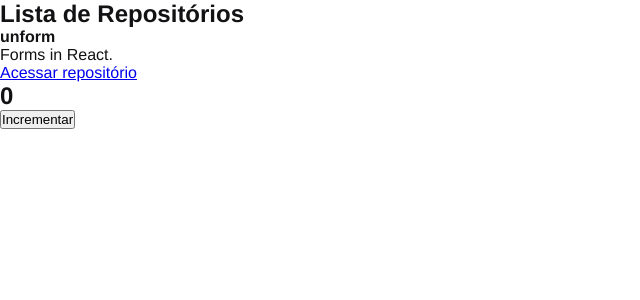
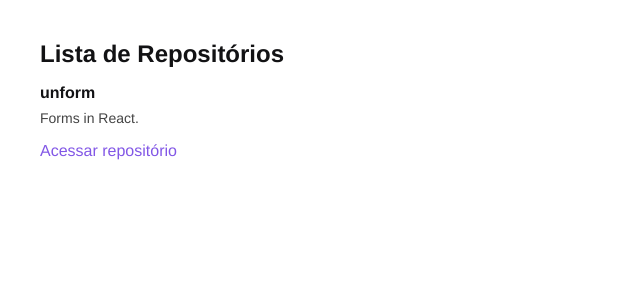
Before and after one commit to ayrtonbsouza/web-github-explorer-ignite, a React app: page / in a window 1280 px wide. Shown: the top 300 px of the page, without its empty margins (0-640 px from the left). Built offline with nearby package versions, Linux system fonts and the light colour scheme; the HTML template or start-up script is replaced by a standard one.

Commit message:
[:sparkles:] initial repository list style development

```diff
--- a/package.json
+++ b/package.json
@@ -16,11 +16,13 @@
     "@babel/core": "^7.14.6",
     "@babel/preset-env": "^7.14.7",
     "@babel/preset-react": "^7.14.5",
+    "@pmmmwh/react-refresh-webpack-plugin": "^0.4.3",
     "babel-loader": "^8.2.2",
     "cross-env": "^7.0.3",
     "css-loader": "^6.0.0",
     "html-webpack-plugin": "^5.3.2",
     "node-sass": "^6.0.1",
+    "react-refresh": "^0.10.0",
     "sass-loader": "^12.1.0",
     "style-loader": "^3.1.0",
     "webpack": "^5.44.0",
--- a/src/App.jsx
+++ b/src/App.jsx
@@ -1,12 +1,6 @@
-import { Counter } from './components/Counter';
 import { RepositoryList } from './components/RepositoryList';
 import './styles/global.scss';
 
 export function App() {
-  return (
-    <>
-      <RepositoryList />
-      <Counter />
-    </>
-  )
+  return <RepositoryList />
 }
--- a/src/components/Counter.jsx
+++ /dev/null
@@ -1,18 +0,0 @@
-import { useState } from 'react'
-
-export function Counter() {
-  const [counter, setCounter] = useState(0)
-
-  function increment() {
-    setCounter(counter + 1)
-  }
-
-  return (
-    <div>
-      <h2>{counter}</h2>
-      <button type='button' onClick={increment}>
-        Incrementar
-      </button>
-    </div>
-  );
-}
--- a/src/components/RepositoryList.jsx
+++ b/src/components/RepositoryList.jsx
@@ -1,4 +1,5 @@
 import { RepositoryItem } from "./RepositoryItem";
+import '../styles/repositories.scss';
 
 const repository = {
   name: 'unform',
--- /dev/null
+++ b/src/styles/repositories.scss
@@ -0,0 +1,30 @@
+section.repository-list {
+  margin: 40px;
+
+  h1 {
+    margin-bottom: 16px;
+  }
+
+  ul {
+    list-style: none;
+  }
+
+  li {
+    & + li {
+      margin-top: 20px;
+    }
+
+    p {
+      font-size: 14px;
+      color: #444444;
+      margin-top: 8px;
+    }
+
+    a {
+      display: inline-block;
+      margin-top: 16px;
+      text-decoration: none;
+      color: #8257e6;
+    }
+  }
+}
--- a/webpack.config.js
+++ b/webpack.config.js
@@ -1,4 +1,5 @@
 const path = require('path');
+const ReactRefreshWebpackPlugin = require('@pmmmwh/react-refresh-webpack-plugin')
 const HtmlWebpackPlugin = require('html-webpack-plugin');
 
 const isDevelopment = process.env.NODE_ENV !== 'production';
@@ -15,19 +16,28 @@
     extensions: ['.js', '.jsx']
   },
   devServer: {
-    contentBase: path.resolve(__dirname, 'public')
+    contentBase: path.resolve(__dirname, 'public'),
+    hot: true
   },
   plugins: [
+    isDevelopment && new ReactRefreshWebpackPlugin(),
     new HtmlWebpackPlugin({
       template: path.resolve(__dirname, 'public', 'index.html')
     })
-  ],
+  ].filter(Boolean),
   module: {
     rules: [
       {
         test: /\.jsx$/,
         exclude: /node_modules/,
-        use: 'babel-loader',
+        use: {
+          loader: 'babel-loader',
+          options: {
+            plugins: [
+              isDevelopment && require.resolve('react-refresh/babel')
+            ].filter(Boolean)
+          }
+        },
       },
       {
         test: /\.scss$/,
```
Also changed, not shown: 1 other file (tests, documents, lock files or other folders).
